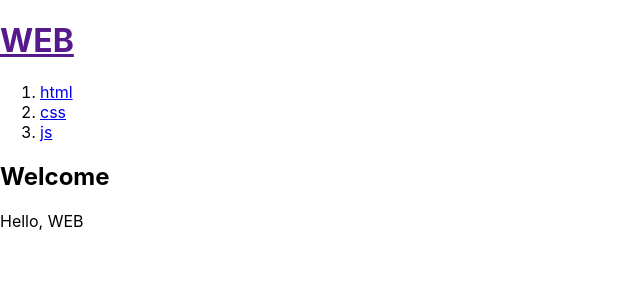
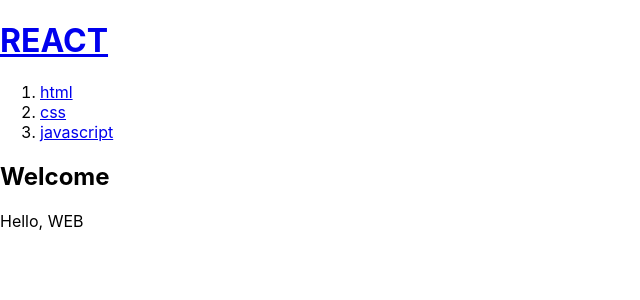
Before and after one commit to SamuelJeon5/react_app, a React (Create React App) app: page / in a window 1280 px wide. Shown: the top 300 px of the page, without its empty margins (0-640 px from the left). Built offline with nearby package versions, Linux system fonts and the light colour scheme.

Commit message:
Component, props

```diff
--- a/src/App.js
+++ b/src/App.js
@@ -1,23 +1,59 @@
 import logo from './logo.svg';
 import './App.css';
+function Header(props) {
+  return       <header>
+  <h1><a href="/" onClick={(event)=>{
+    event.preventDefault();
+    props.onChangeMode();
+  }}>{props.title}</a></h1>
+</header>
+}
+
+function Nav(props) {
+  const lis = []
+  for(let i=0; i<props.topics.length;i++){
+    let t = props.topics[i];
+    lis.push(<li key={t.id}><a id={t.id} href={'/read/'+t.id} onClick={(event)=>{
+      props.onChangeMode(t.id); //props.onChangeMode(event.target.id);
+    }}>{t.title}</a></li>)
+
+  }
+  return <nav>
+  <ol>
+    {lis}
+  </ol>
+</nav>
+}
+
+function Article(props) {
+  return <article>
+  <h2>{props.title}</h2>
+  {props.body}
+</article>
+}
 
 function App() {
+  const mode = 'WELCOME';
+  const topics = [
+    {id:1, title:'html', body:'html is ...'},
+    {id:2, title:'css', body:'css is ...'},
+    {id:3, title:'javascript', body:'javascript is ...'}
+  ]
+  let content = null;
+  if (mode === 'WELCOME'){
+    content = <Article title="Welcome" body="Hello, WEB"></Article>
+  } else if(mode === 'READ') {
+    content = <Article title="Welcome" body="Hello, READ"></Article>
+  }
   return (
     <div>
-      <header>
-        <h1><a href="">WEB</a></h1>
-      </header>
-      <nav>
-        <ol>
-          <li><a href="/read/1">html</a></li>
-          <li><a href="/read/1">css</a></li>
-          <li><a href="/read/1">js</a></li>
-        </ol>
-      </nav>
-      <article>
-        <h2>Welcome</h2>
-        Hello, WEB
-      </article>
+      <Header title="REACT" onChangeMode={()=>{
+        alert('Header');
+      }}></Header>
+      <Nav topics={topics} onChangeMode={(id)=>{
+        alert(id);
+      }}></Nav>
+      {content}
     </div>
   );
 }
```
